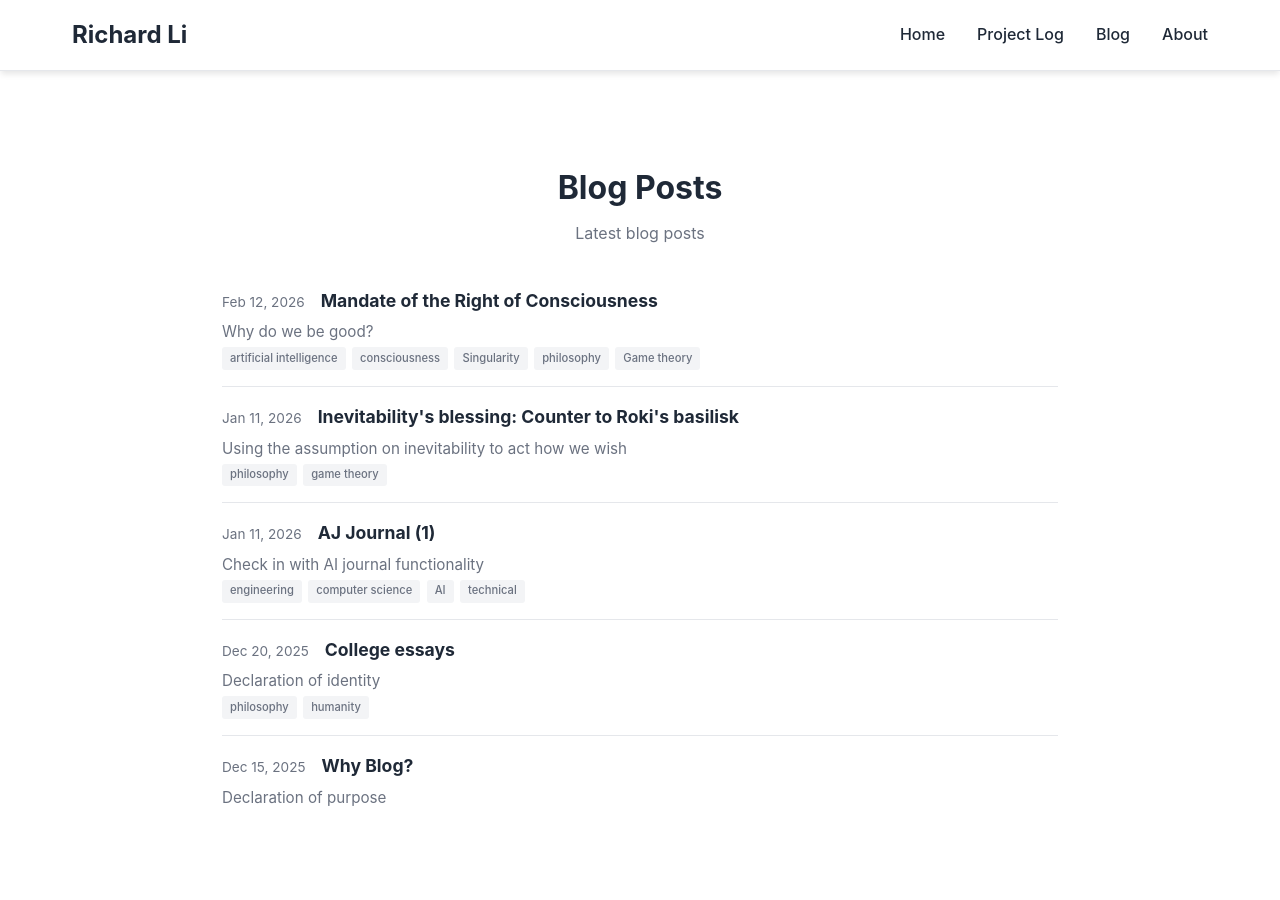
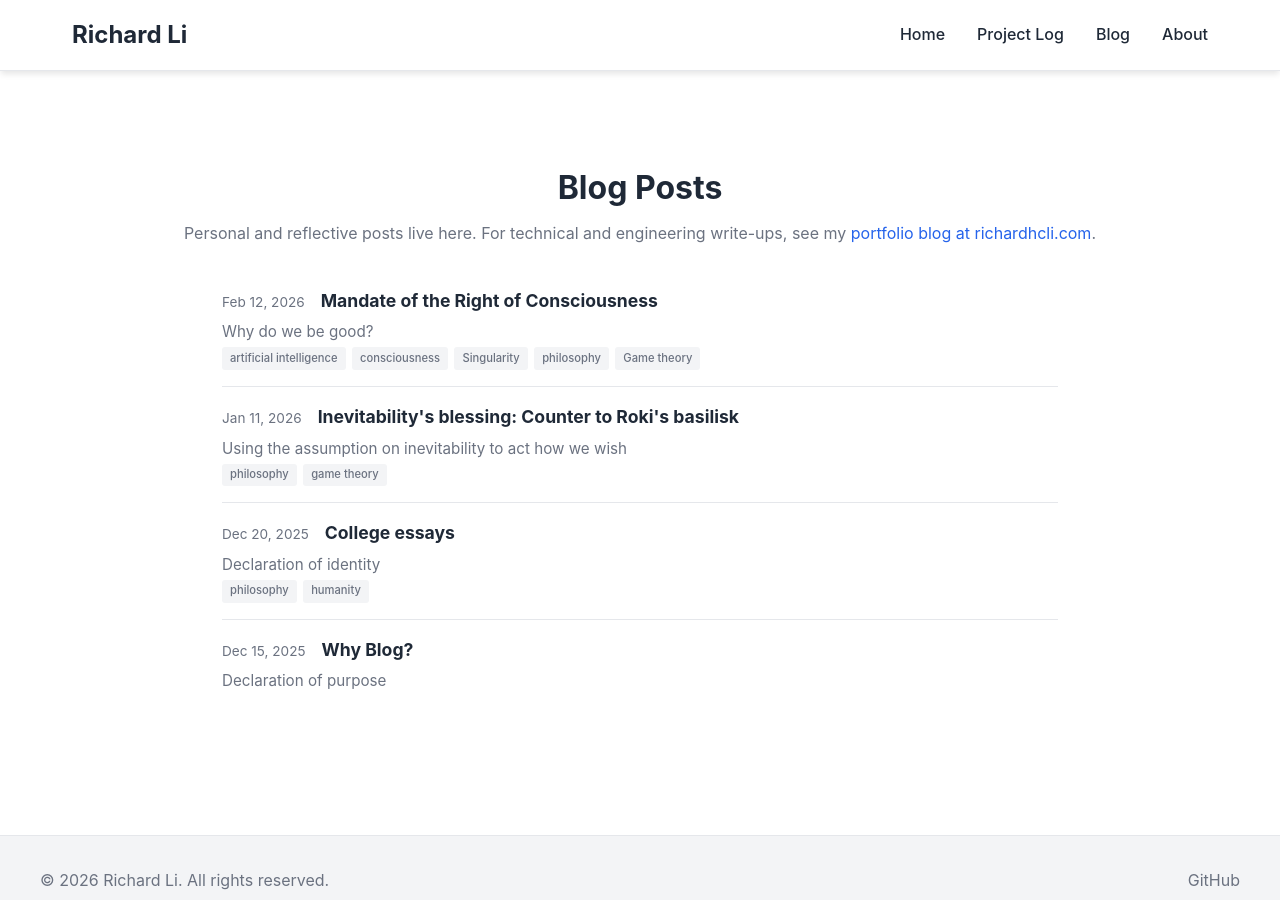
Before and after one commit to richardhcli/richardhcli.github.io, a Jekyll site: the page built from _pages/blogLog.md, in a window 1280 px wide and 900 px high. Built offline with Jekyll 4.4.1, drawn with Linux system fonts in a browser that asks for light colours; some of the changed lines change nothing that is shown.

Commit message:
migrate content to portfolio website richardhcli.com

```diff
--- a/_blog_posts/2026-01-11-AIjournal-1.md
+++ /dev/null
@@ -1,38 +0,0 @@
----
-title: "AJ Journal (1)"
-description: "Check in with AI journal functionality"
-date: 2026-01-11
-tags:
-- engineering
-- computer science
-- AI
-- technical
----
-
-My new obsession lately has been trying to get an AI journalling app up and running.
-
-I've had this thought for a while now, and, after checking in with a couple online sources, it seems like no one has done it:
-
-using journalling to create a game like statistics system for self motivation.
-
-The basic pipeline would be:
-
-voice -> journal entry -> decompose into actions -> generalize into skills, characteristics -> update character graph
-
--> use actions to 'forward pass' through character graph -> update 'exp' -> update summary statistics
-
-With various frontend views and backend storage.
-
-This is generally done (Google AI studio was really helpful but laggy), but the backend setup is finicky and is causing delays.
-
-Additional functionality would be:
-
-1. 'backpropagation' to gradually modify the nodes and parameters of the characteristic graph to get values that are more accurate
-
-2. 'merging characteristic graphs' between users to get a universally true characteristic graph.
-
-To my knowledge, none of this has been done before. Very fascinating stuff. Ig, MIT LICENSE, for all this information?
-
-Whatever the case, development is slow in the scale I want it but extremely fast on a realistic scale. A alpha test should be available soon, with its own documentation!
-
-I'm extremely excited for this, and I hope you too!
--- a/_pages/blogLog.md
+++ b/_pages/blogLog.md
@@ -5,7 +5,10 @@ permalink: /blogLog/
 ---
 <section class="blog-log-section">
   <h1>Blog Posts</h1>
-  <p>Latest blog posts</p>
+  <p>
+    Personal and reflective posts live here. For technical and engineering write-ups, see my
+    <a href="https://richardhcli.com/blog/">portfolio blog at richardhcli.com</a>.
+  </p>
 </section>
 
 {% include blogLog.html %}
```
